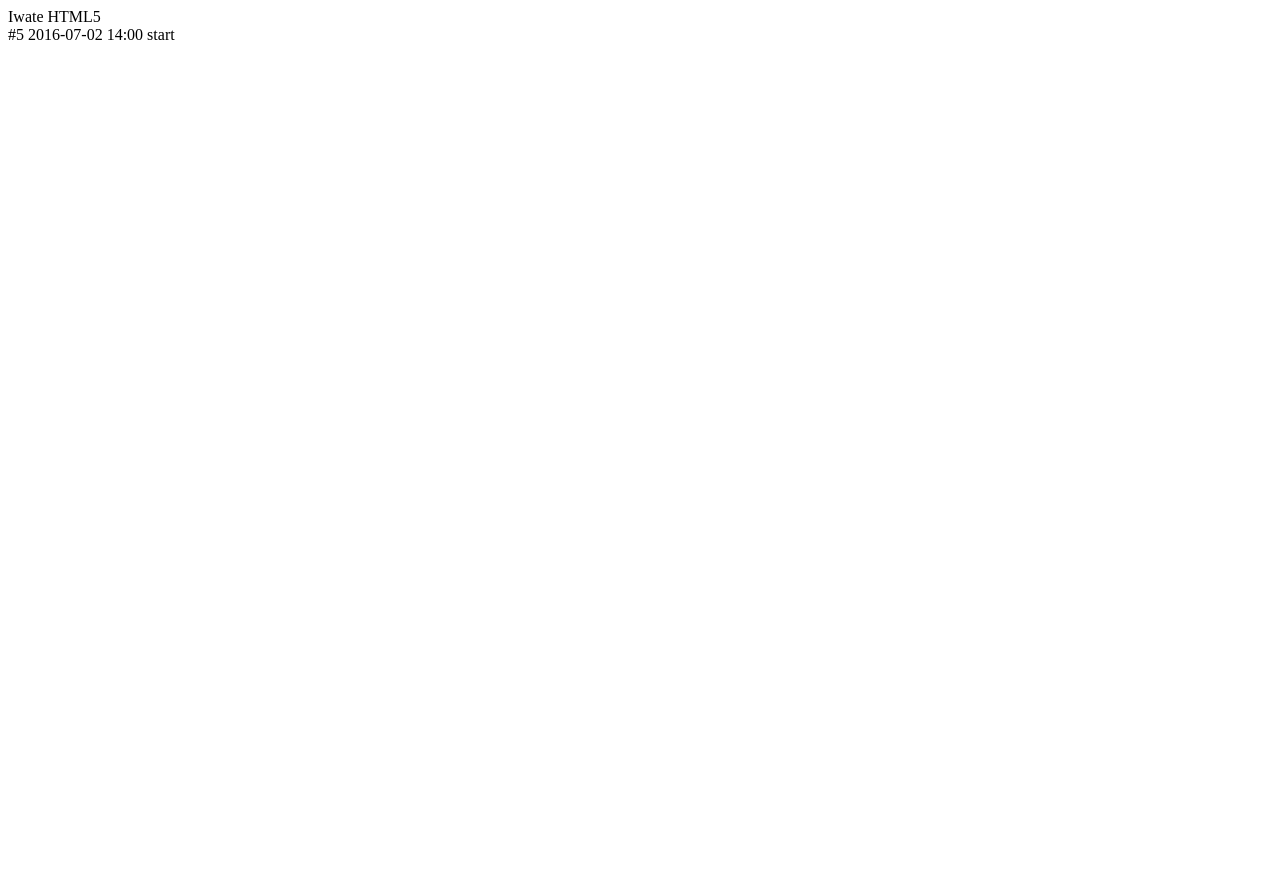
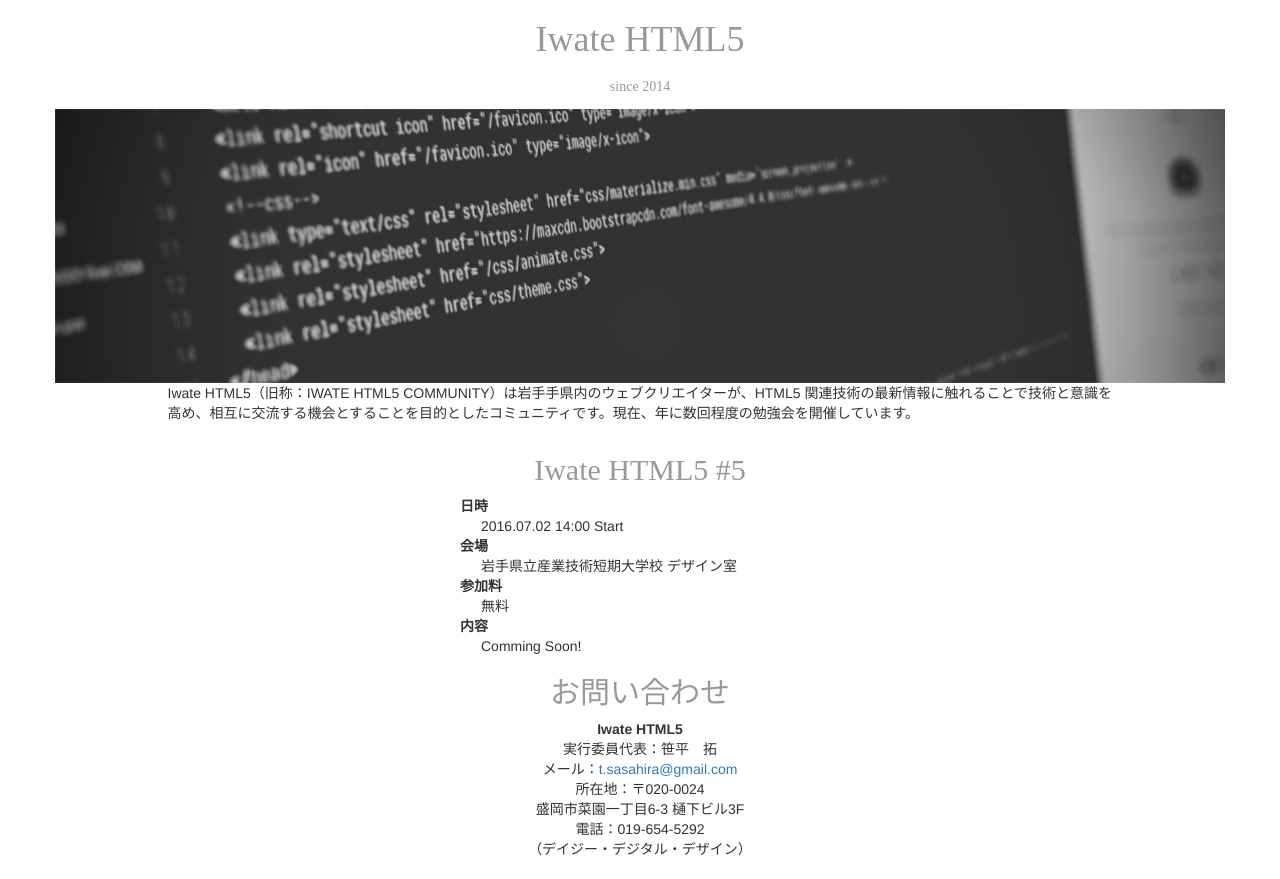
Before and after one commit to iwatehtml5/iwatehtml5.github.io, a plain HTML site: page index.html in a window 1280 px wide. Before the commit the page ends 800 px from the top, so only its background shows below. Drawn offline with nearby package versions, Linux system fonts and the light colour scheme.

Commit message:
暫定公開

```diff
--- /dev/null
+++ b/css/styles.css
@@ -0,0 +1,23 @@
+h1, h2, h3 {
+    color: #999;
+    font-weight: normal;
+    font-family: "ヒラギノ明朝 ProN W3", "Hiragino Mincho ProN", "游明朝体", "Yu Mincho", YuMincho, serif;
+}
+
+img {
+    max-width: 100%;
+    height: auto;
+}
+
+dd {
+    margin-left: 1.5em;
+}
+
+.since {
+    font-size: 14px;
+}
+
+.maincopy {
+    margin: 2em 0;
+    line-height: 1.75;
+}
--- a/index.html
+++ b/index.html
@@ -1,2 +1,57 @@
-Iwate HTML5<br>
-#5 2016-07-02 14:00 start
+<!DOCTYPE html>
+<html lang="ja">
+
+<head>
+    <meta charset="UTF-8">
+    <title>Iwate HTML5</title>
+
+    <link rel="stylesheet" href="https://maxcdn.bootstrapcdn.com/bootstrap/3.3.6/css/bootstrap.min.css" integrity="sha384-1q8mTJOASx8j1Au+a5WDVnPi2lkFfwwEAa8hDDdjZlpLegxhjVME1fgjWPGmkzs7" crossorigin="anonymous">
+    <link rel="stylesheet" href="https://maxcdn.bootstrapcdn.com/bootstrap/3.3.6/css/bootstrap-theme.min.css" integrity="sha384-fLW2N01lMqjakBkx3l/M9EahuwpSfeNvV63J5ezn3uZzapT0u7EYsXMjQV+0En5r" crossorigin="anonymous">
+    <link rel="stylesheet" href="css/styles.css">
+    <script src="https://maxcdn.bootstrapcdn.com/bootstrap/3.3.6/js/bootstrap.min.js" integrity="sha384-0mSbJDEHialfmuBBQP6A4Qrprq5OVfW37PRR3j5ELqxss1yVqOtnepnHVP9aJ7xS" crossorigin="anonymous"></script>
+
+</head>
+
+<body>
+
+    <div class="container">
+    <header>    <h1 class="text-center">Iwate HTML5<br>
+        <span class="since">since 2014</span></h1>
+        </header>
+        <div class="row"><img src="images/main1.jpg" alt=""></div>
+        <div class="row">
+        <main>
+            <div class="col-md-10 col-md-offset-1">
+                <p>Iwate HTML5（旧称：IWATE HTML5 COMMUNITY）は岩⼿手県内のウェブクリエイターが、HTML5 関連技術の最新情報に触れることで技術と意識を⾼め、相互に交流する機会とすることを目的としたコミュニティです。現在、年に数回程度の勉強会を開催しています。</p>
+            </div>
+            </main>
+                </div>
+        <div class="row">
+            <div class="col-md-4 col-md-offset-4">
+                <h2 class="text-center">Iwate HTML5 #5</h2>
+                <dl>
+                    <dt>日時</dt>
+                    <dd>2016.07.02 14:00 Start</dd>
+                    <dt>会場</dt>
+                    <dd>岩手県立産業技術短期大学校 デザイン室</dd>
+                    <dt>参加料</dt>
+                    <dd>無料</dd>
+                    <dt>内容</dt>
+                    <dd>Comming Soon!</dd>
+                </dl>
+                <h2 class="text-center">お問い合わせ</h2>
+                <address class="text-center"><strong>Iwate HTML5</strong><br>
+                    実行委員代表：笹平　拓<br>
+                    メール：<a href="mailto:t.sasahira@gmail.com">t.sasahira@gmail.com</a><br>
+                    所在地：〒020-0024<br>
+                    盛岡市菜園一丁目6-3 樋下ビル3F<br>
+                    電話：019-654-5292<br>
+                    （デイジー・デジタル・デザイン）
+                </address>
+            </div>
+        </div>
+
+    </div>
+</body>
+
+</html>
```
Also changed, not shown: images/main1.jpg (added).
